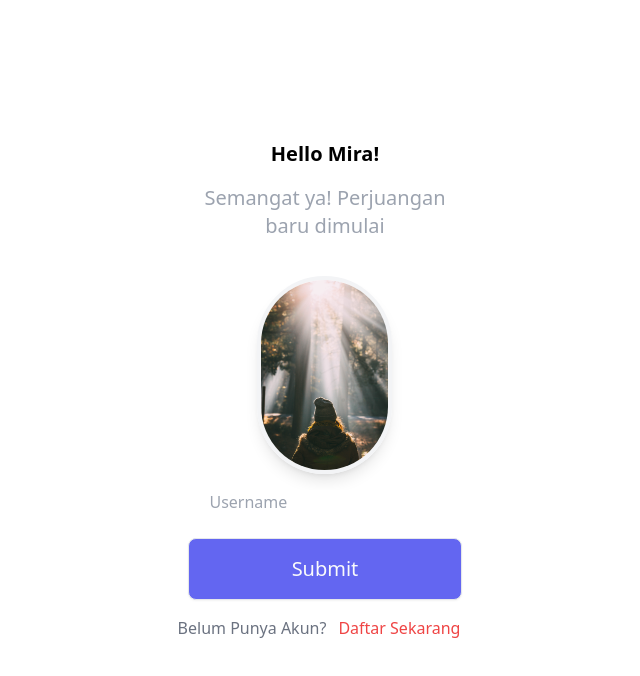
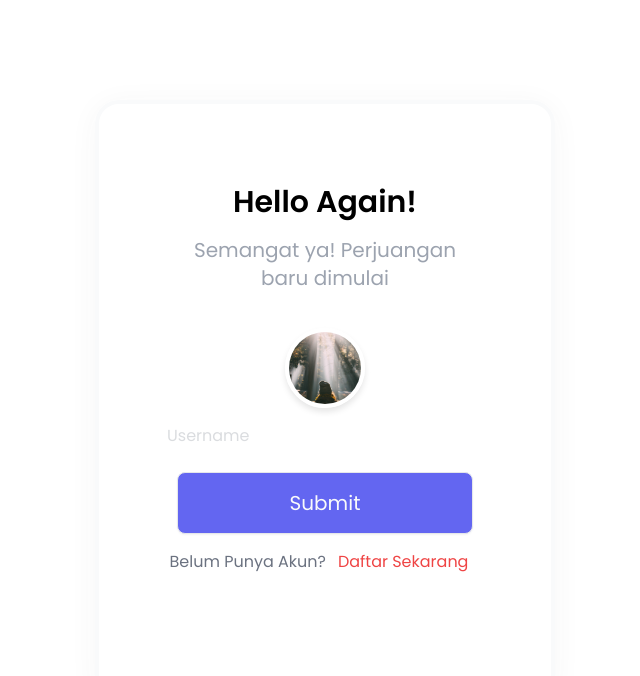
Before and after one commit to Almiramahsa/Login-Register-JWT, a React (Create React App) app in the folder client/: page / in a window 1280 px wide. Shown: the top 676 px of the page, without its empty margins (315-955 px from the left). Built offline with nearby package versions, Linux system fonts and the light colour scheme.

Commit message:
continue editing the login page

```diff
--- a/client/package.json
+++ b/client/package.json
@@ -6,8 +6,10 @@
     "@testing-library/jest-dom": "^5.16.5",
     "@testing-library/react": "^13.4.0",
     "@testing-library/user-event": "^13.5.0",
+    "formik": "^2.2.9",
     "react": "^18.2.0",
     "react-dom": "^18.2.0",
+    "react-hot-toast": "^2.4.0",
     "react-router-dom": "^6.8.1",
     "react-scripts": "5.0.1",
     "web-vitals": "^2.1.4"
--- a/client/src/components/Username.js
+++ b/client/src/components/Username.js
@@ -2,23 +2,38 @@ import React from 'react';
 import { Link } from 'react-router-dom';
 import avatar from '../assets/profile.jpg';
 import styles from '../styles/Username.module.css';
+import { Toaster } from 'react-hot-toast';
+import { useFormik } from 'formik';
+import { usernameValidate } from '../helper/validate';
 
 export default function Username() {
+  const formik = useFormik({
+    initialValues: {
+      username: '',
+    },
+    validate: usernameValidate,
+    validateOnBlur: false,
+    validateOnChange: false,
+    onSubmit: async (values) => {
+      console.log(values);
+    },
+  });
+
   return (
     <div className="container mx-auto">
       <div className="flex justify-center items-center h-screen">
-        <div classname={styles.glass}>
+        <div className={styles.glass}>
           <div className="title flex flex-col items-center">
-            <h5 className="text-xl font-bold"> Hello Mira!</h5>
+            <h5 className="text-3xl font-bold"> Hello Again!</h5>
             <span className="py-4 text-xl w-2/3 text-center text-gray-400">Semangat ya! Perjuangan baru dimulai</span>
           </div>
 
-          <form className="py-1">
+          <form className="py-1" onSubmit={formik.handleSubmit}>
             <div className="profile flex justify-center py-4">
               <img src={avatar} className={styles.profile_img} alt="avatar" />
             </div>
             <div className="textbox flex flex-col items-center gap-6">
-              <input className={styles.textbox} type="text" placeholder="Username" />
+              <input {...formik.getFieldProps('username')} className="placeholder-gray-500 placeholder-opacity-25" type="text" placeholder="Username" />
               <button className={styles.btn} type="submit">
                 Submit
               </button>
--- /dev/null
+++ b/client/src/helper/validate.js
@@ -0,0 +1,19 @@
+import toast from 'react-hot-toast';
+
+//validasi loginpage username
+export async function usernameValidate(values) {
+  const errors = usernameVerify({}, values);
+
+  return errors;
+}
+
+// validasi username
+function usernameVerify(error = {}, values) {
+  if (!values.username) {
+    error.username = toast.error('Username Required...!');
+  } else if (values.username.include('')) {
+    error.username = toast.error('Invalid Username...!');
+  }
+
+  return error;
+}
--- a/client/src/index.css
+++ b/client/src/index.css
@@ -2,3 +2,11 @@
 @tailwind base;
 @tailwind components;
 @tailwind utilities;
+
+* > * {
+  font-family: 'Poppins', sans-serif;
+}
+
+body {
+  background: #fff;
+}
--- a/client/src/styles/Username.module.css
+++ b/client/src/styles/Username.module.css
@@ -8,11 +8,18 @@
 }
 
 .profile_img {
-  @apply border-4 border-gray-100 w-[135px] rounded-full shadow-lg cursor-pointer hover:border-gray-200;
-}
-
-.text-box {
-  @apply border-0 px-5 py-4 rounded-xl w-3/4 shadow-sm text-lg focus:outline-none;
+  width: 80px;
+  height: 80px;
+  object-fit: cover;
+  border: 4px solid #fff;
+  border-radius: 50%;
+  cursor: pointer;
+  box-shadow: 0 4px 6px rgba(0, 0, 0, 0.1);
+  border: 4px solid #fff;
+  border-radius: 50%;
+  &:hover {
+    border-color: #ccc;
+  }
 }
 
 .btn {
```
Also changed, not shown: 1 other file (tests, documents, lock files or other folders).
